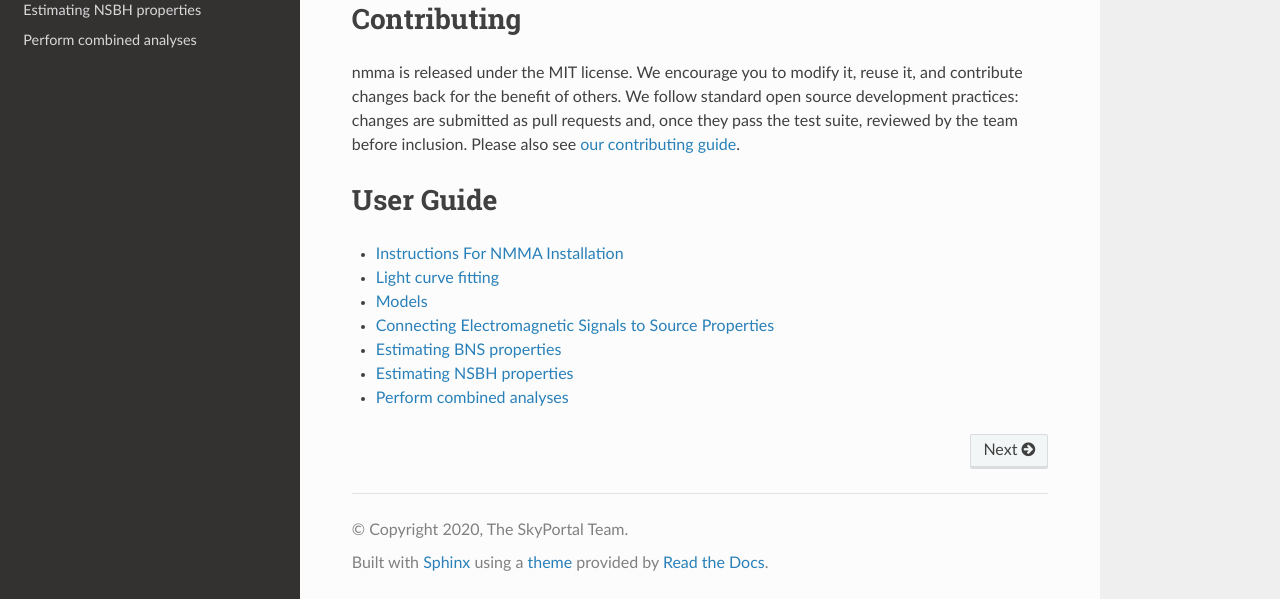
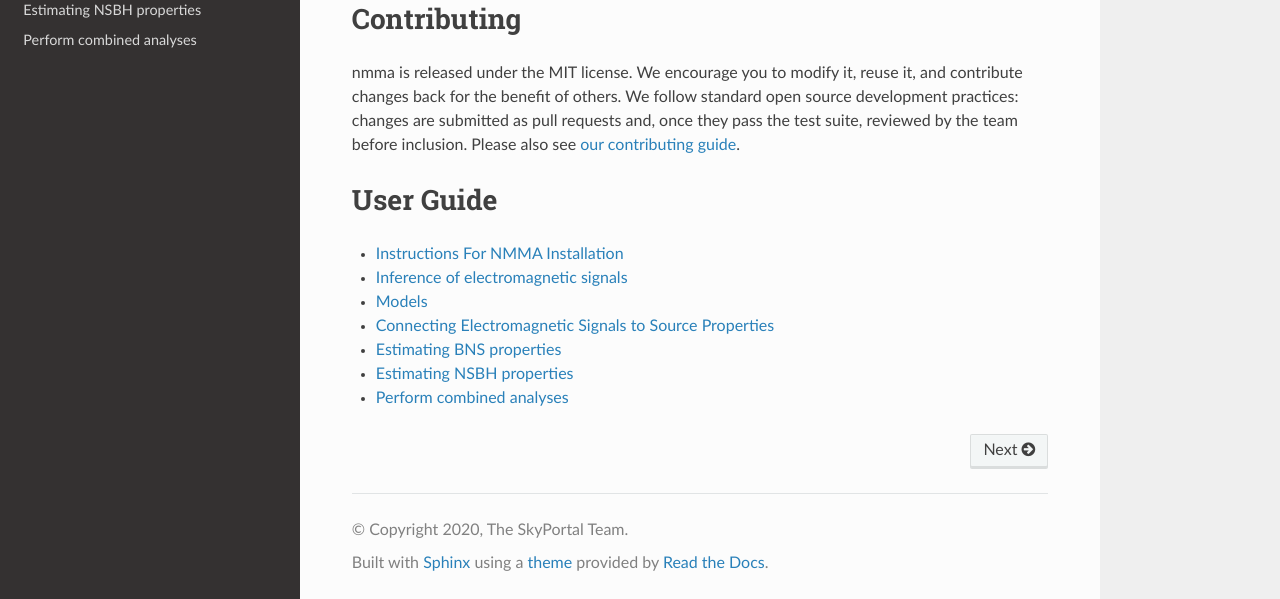
Before and after one commit to nuclear-multimessenger-astronomy/nmma, a Sphinx documentation site: the page built from doc/index.rst, in a window 1280 px wide and 900 px high, scrolled down 1496 px, cut to the strip 301-900 px from the top of the window. Built offline with Sphinx 7.4.7 and the Read the Docs theme 2.0.0, drawn with Linux system fonts in a browser that asks for light colours; pages that are not in the unit, such as notebooks, are missing from menus; some of the changed text lies outside the part shown.

Commit message:
Update fitting.md

```diff
--- a/doc/fitting.md
+++ b/doc/fitting.md
@@ -1,4 +1,4 @@
-## Light curve fitting
+## Inference of electromagnetic signals
 
 Given a light curve from an optical survey telescope (and potential follow-up), the goal is to analyze the light curve to perform parameter inference. Within NMMA, there are a number of [models](./models.html) available.
 
```
